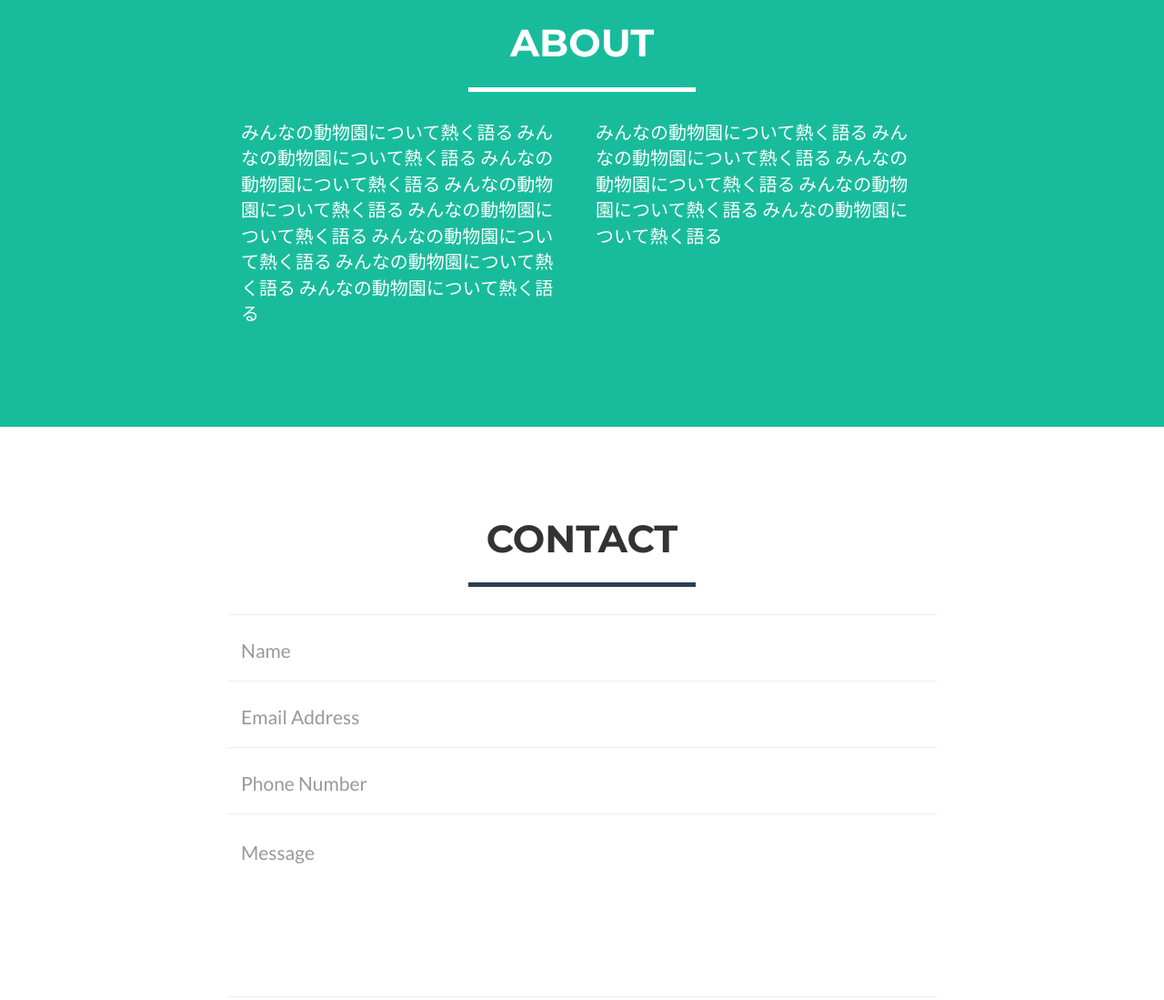
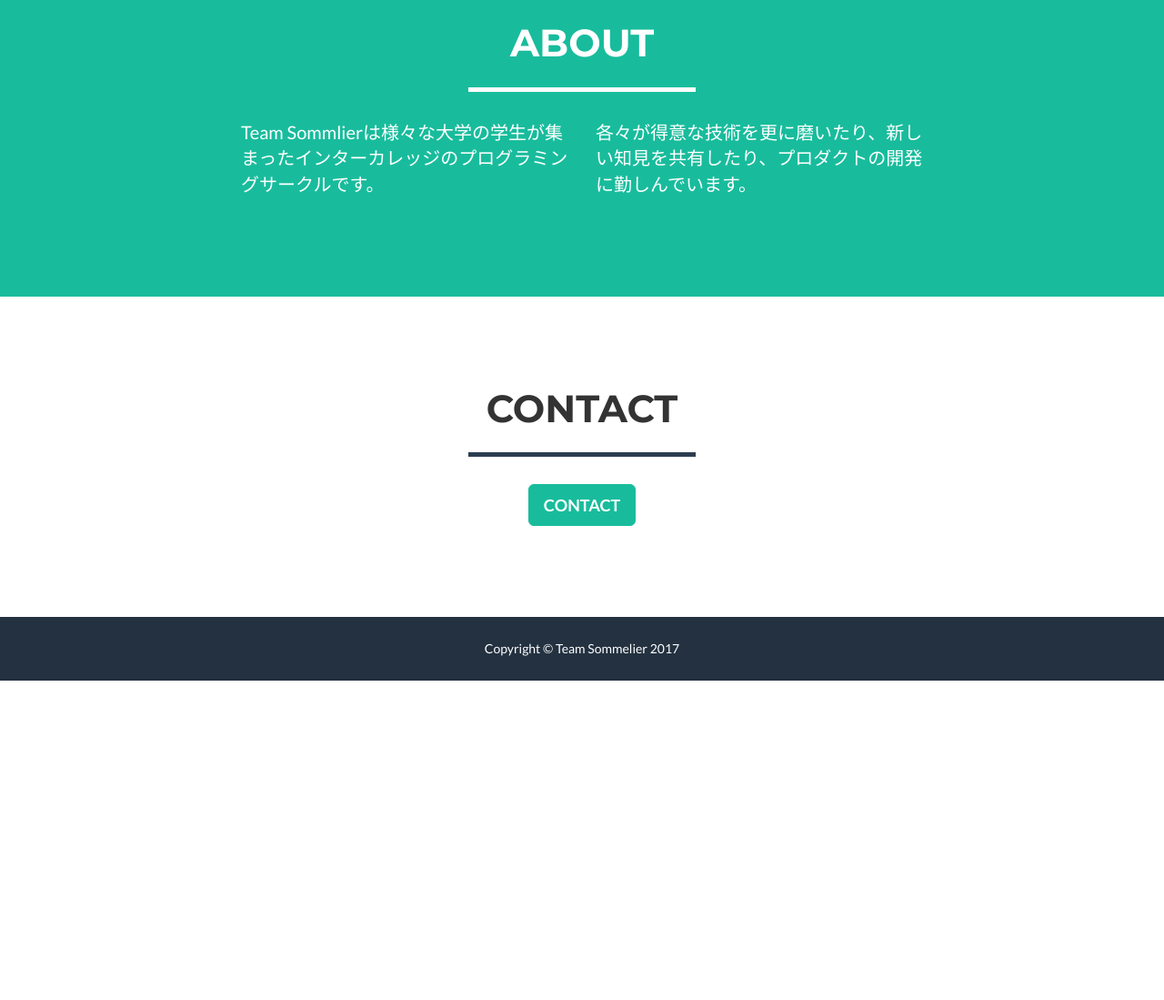
Before and after one commit to TeamSommelier/SommelierWebPages, a website: page index.html in a window 1280 px wide. Shown: the part 1160-2259 px from the top of the page at 91% size. After the commit the page ends 1908 px from the top, so only its background shows below. Drawn offline with nearby package versions, Linux system fonts and the light colour scheme.

Commit message:
文言修正

```diff
--- a/index.html
+++ b/index.html
@@ -9,7 +9,7 @@
     <meta name="description" content="">
     <meta name="author" content="">
 
-    <title>Everyone Zoo</title>
+    <title>Team Sommlier</title>
 
     <!-- Bootstrap Core CSS -->
     <link href="vendor/bootstrap/css/bootstrap.min.css" rel="stylesheet">
@@ -173,12 +173,11 @@
             <div class="row">
                 <div class="col-lg-4 col-lg-offset-2">
                     <!-- <p>Freelancer is a free bootstrap theme created by Start Bootstrap. The download includes the complete source files including HTML, CSS, and JavaScript as well as optional LESS stylesheets for easy customization.</p> -->
-                    <p>みんなの動物園について熱く語る みんなの動物園について熱く語る みんなの動物園について熱く語る みんなの動物園について熱く語る みんなの動物園について熱く語る みんなの動物園について熱く語る みんなの動物園について熱く語る みんなの動物園について熱く語る</p>
+                    <p>Team Sommlierは様々な大学の学生が集まったインターカレッジのプログラミングサークルです。</p>
                 </div>
                 <div class="col-lg-4">
-                    <p>みんなの動物園について熱く語る みんなの動物園について熱く語る みんなの動物園について熱く語る みんなの動物園について熱く語る みんなの動物園について熱く語る</p>
+                    <p>各々が得意な技術を更に磨いたり、新しい知見を共有したり、プロダクトの開発に勤しんでいます。</p>
                 </div>
-
  <!--
             <div class="col-lg-8 col-lg-offset-2 text-center">
                     <a href="#" class="btn btn-lg btn-outline">
@@ -203,6 +202,7 @@
                 <div class="col-lg-8 col-lg-offset-2">
                     <!-- To configure the contact form email address, go to mail/contact_me.php and update the email address in the PHP file on line 19. -->
                     <!-- The form should work on most web servers, but if the form is not working you may need to configure your web server differently. -->
+                    <!--
                     <form name="sentMessage" id="contactForm" novalidate>
                         <div class="row control-group">
                             <div class="form-group col-xs-12 floating-label-form-group controls">
@@ -240,13 +240,19 @@
                             </div>
                         </div>
                     </form>
+                    -->
+                    <div class="col-xs-12">
+                        <button type="button" class="btn btn-success btn-lg center-block" onclick="window.open('https://www.google.co.jp/')">CONTACT</button>
+                    </div>
                 </div>
             </div>
         </div>
     </section>
 
     <!-- Footer -->
+
     <footer class="text-center">
+    <!--
         <div class="footer-above">
             <div class="container">
                 <div class="row">
@@ -282,10 +288,12 @@
                 </div>
             </div>
         </div>
+            -->
         <div class="footer-below">
             <div class="container">
                 <div class="row">
                     <div class="col-lg-12">
+
                         <!-- Copyright &copy; Your Website 2016 -->
                         Copyright &copy; Team Sommelier 2017
                     </div>
@@ -293,6 +301,7 @@
             </div>
         </div>
     </footer>
+
 
     <!-- Scroll to Top Button (Only visible on small and extra-small screen sizes) -->
     <div class="scroll-top page-scroll hidden-sm hidden-xs hidden-lg hidden-md">
@@ -316,9 +325,10 @@
                         <div class="modal-body">
                             <h2>Everyone zoo みんなの動物園</h2>
                             <hr class="star-primary">
-                            <img src="img/portfolio/cabin.png" class="img-responsive img-centered" alt="">
+                            <img src="img/portfolio/splash.png" class="img-responsive img-centered" alt="">
                             <!-- <p>Use this area of the page to describe your project. The icon above is part of a free icon set by <a href="https://sellfy.com/p/8Q9P/jV3VZ/">Flat Icons</a>. On their website, you can download their free set with 16 icons, or you can purchase the entire set with 146 icons for only $12!</p> -->
                             <p>みんなの動物園は、動物を写真を共有するSNSです</p>
+                            <!--
                             <ul class="list-inline item-details">
                                 <li>Client:
                                     <strong><a href="http://startbootstrap.com">Start Bootstrap</a>
@@ -333,6 +343,7 @@
                                     </strong>
                                 </li>
                             </ul>
+                            -->
                             <button type="button" class="btn btn-default" data-dismiss="modal"><i class="fa fa-times"></i> Close</button>
                         </div>
                     </div>
@@ -355,6 +366,8 @@
                             <h2>目覚ましアプリ(仮)</h2>
                             <hr class="star-primary">
                             <img src="img/comming_soon.png" class="img-responsive img-centered" alt="">
+                            <p>Comming Soon!!</p>
+                            <!--
                             <p>Use this area of the page to describe your project. The icon above is part of a free icon set by <a href="https://sellfy.com/p/8Q9P/jV3VZ/">Flat Icons</a>. On their website, you can download their free set with 16 icons, or you can purchase the entire set with 146 icons for only $12!</p>
                             <ul class="list-inline item-details">
                                 <li>Client:
@@ -370,6 +383,7 @@
                                     </strong>
                                 </li>
                             </ul>
+                            -->
                             <button type="button" class="btn btn-default" data-dismiss="modal"><i class="fa fa-times"></i> Close</button>
                         </div>
                     </div>
@@ -392,6 +406,8 @@
                             <h2>化学勉強アプリ(仮)</h2>
                             <hr class="star-primary">
                             <img src="img/comming_soon2.png" class="img-responsive img-centered" alt="">
+                            <p>Comming Soon!!</p>
+                            <!--
                             <p>Use this area of the page to describe your project. The icon above is part of a free icon set by <a href="https://sellfy.com/p/8Q9P/jV3VZ/">Flat Icons</a>. On their website, you can download their free set with 16 icons, or you can purchase the entire set with 146 icons for only $12!</p>
                             <ul class="list-inline item-details">
                                 <li>Client:
@@ -407,6 +423,7 @@
                                     </strong>
                                 </li>
                             </ul>
+                            -->
                             <button type="button" class="btn btn-default" data-dismiss="modal"><i class="fa fa-times"></i> Close</button>
                         </div>
                     </div>
```
